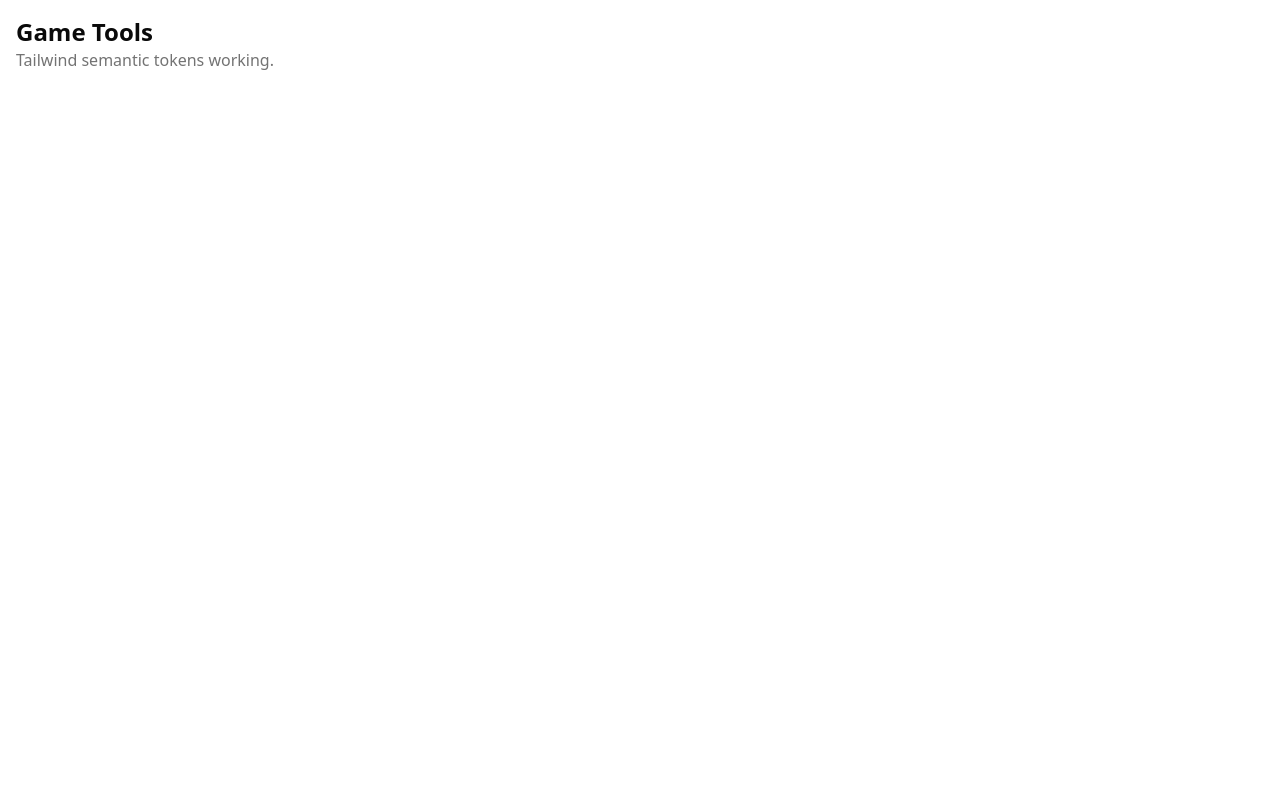
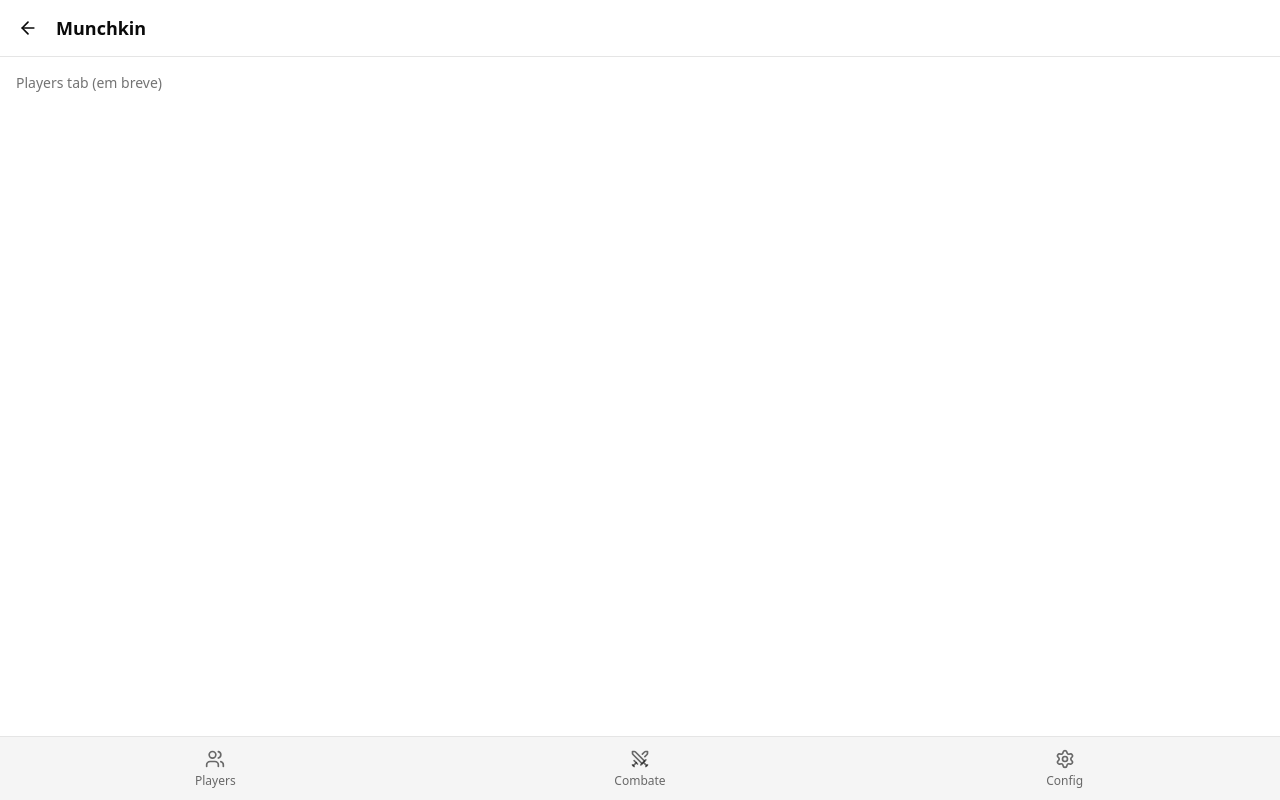
Before and after one commit to wellsm/munchkin-tools, a React (Vite) app: page /munchkin in a window 1280 px wide. Built offline with nearby package versions, Linux system fonts and the light colour scheme.

Commit message:
feat: add home route and munchkin shell with bottom tab bar

```diff
--- a/src/app.tsx
+++ b/src/app.tsx
@@ -1,8 +1,14 @@
+import { BrowserRouter, Route, Routes } from 'react-router-dom'
+import { Home } from './routes/home'
+import { MunchkinGame } from './routes/munchkin_game'
+
 export function App() {
   return (
-    <div className="min-h-dvh bg-background text-foreground p-4">
-      <h1 className="text-2xl font-bold">Game Tools</h1>
-      <p className="text-muted-foreground">Tailwind semantic tokens working.</p>
-    </div>
+    <BrowserRouter>
+      <Routes>
+        <Route path="/" element={<Home />} />
+        <Route path="/munchkin" element={<MunchkinGame />} />
+      </Routes>
+    </BrowserRouter>
   )
 }
--- /dev/null
+++ b/src/games/registry.ts
@@ -0,0 +1,19 @@
+import { Swords, type LucideIcon } from 'lucide-react'
+
+export type GameEntry = {
+  id: string
+  name: string
+  description: string
+  path: string
+  icon: LucideIcon
+}
+
+export const GAMES: GameEntry[] = [
+  {
+    id: 'munchkin',
+    name: 'Munchkin',
+    description: 'Contador de força, classes e raças.',
+    path: '/munchkin',
+    icon: Swords,
+  },
+]
--- /dev/null
+++ b/src/routes/home.tsx
@@ -0,0 +1,34 @@
+import { Link } from 'react-router-dom'
+import { GAMES } from '@/games/registry'
+import { Card, CardContent, CardDescription, CardHeader, CardTitle } from '@/components/ui/card'
+
+export function Home() {
+  return (
+    <div className="min-h-dvh bg-background text-foreground">
+      <header className="border-b border-border p-4">
+        <h1 className="text-2xl font-bold">Game Tools</h1>
+        <p className="text-muted-foreground text-sm">Ferramentas auxiliares para jogos de mesa.</p>
+      </header>
+      <main className="p-4 grid gap-3 grid-cols-1 sm:grid-cols-2 md:grid-cols-3">
+        {GAMES.map((game) => {
+          const Icon = game.icon
+
+          return (
+            <Link key={game.id} to={game.path} className="block">
+              <Card className="hover:bg-accent transition-colors cursor-pointer h-full">
+                <CardHeader className="flex flex-row items-center gap-3">
+                  <Icon className="size-8 text-primary" aria-hidden />
+                  <div>
+                    <CardTitle>{game.name}</CardTitle>
+                    <CardDescription>{game.description}</CardDescription>
+                  </div>
+                </CardHeader>
+                <CardContent />
+              </Card>
+            </Link>
+          )
+        })}
+      </main>
+    </div>
+  )
+}
--- /dev/null
+++ b/src/routes/munchkin_game.tsx
@@ -0,0 +1,44 @@
+import { Link } from 'react-router-dom'
+import { ArrowLeft, Swords, Users, Settings as SettingsIcon } from 'lucide-react'
+import { Tabs, TabsContent, TabsList, TabsTrigger } from '@/components/ui/tabs'
+import { Button } from '@/components/ui/button'
+
+export function MunchkinGame() {
+  return (
+    <div className="flex flex-col h-dvh bg-background text-foreground">
+      <header className="flex items-center gap-3 border-b border-border p-3">
+        <Button asChild variant="ghost" size="icon" aria-label="Voltar">
+          <Link to="/">
+            <ArrowLeft className="size-5" />
+          </Link>
+        </Button>
+        <h1 className="text-lg font-semibold">Munchkin</h1>
+      </header>
+      <Tabs defaultValue="players" className="flex flex-col flex-1 overflow-hidden">
+        <TabsContent value="players" className="flex-1 overflow-hidden p-0 m-0">
+          <div className="p-4 text-muted-foreground">Players tab (em breve)</div>
+        </TabsContent>
+        <TabsContent value="combat" className="flex-1 overflow-hidden p-0 m-0">
+          <div className="p-4 text-muted-foreground">Combat tab (em breve)</div>
+        </TabsContent>
+        <TabsContent value="settings" className="flex-1 overflow-hidden p-0 m-0">
+          <div className="p-4 text-muted-foreground">Settings tab (em breve)</div>
+        </TabsContent>
+        <TabsList className="grid grid-cols-3 w-full rounded-none border-t border-border h-16">
+          <TabsTrigger value="players" className="flex flex-col gap-1 h-full">
+            <Users className="size-5" />
+            <span className="text-xs">Players</span>
+          </TabsTrigger>
+          <TabsTrigger value="combat" className="flex flex-col gap-1 h-full">
+            <Swords className="size-5" />
+            <span className="text-xs">Combate</span>
+          </TabsTrigger>
+          <TabsTrigger value="settings" className="flex flex-col gap-1 h-full">
+            <SettingsIcon className="size-5" />
+            <span className="text-xs">Config</span>
+          </TabsTrigger>
+        </TabsList>
+      </Tabs>
+    </div>
+  )
+}
```
